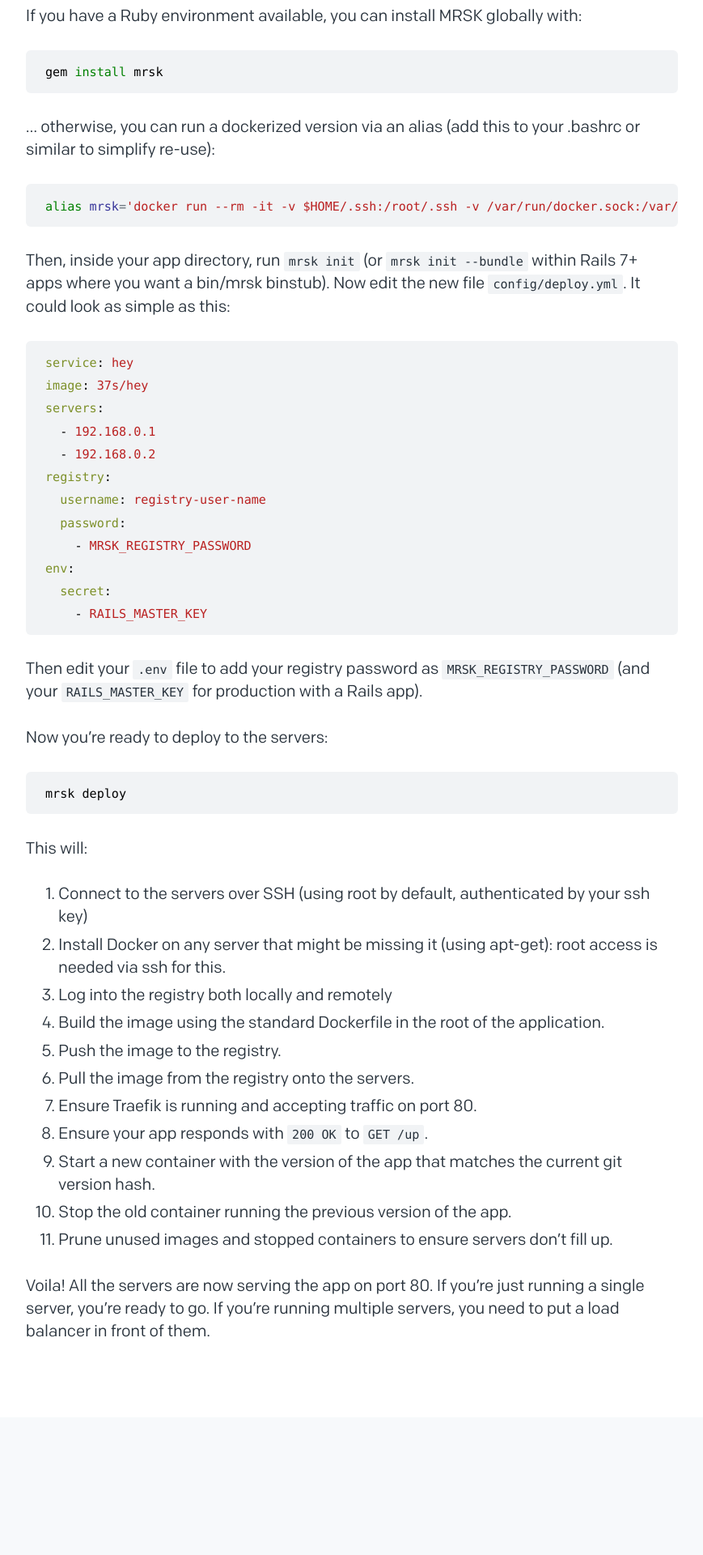
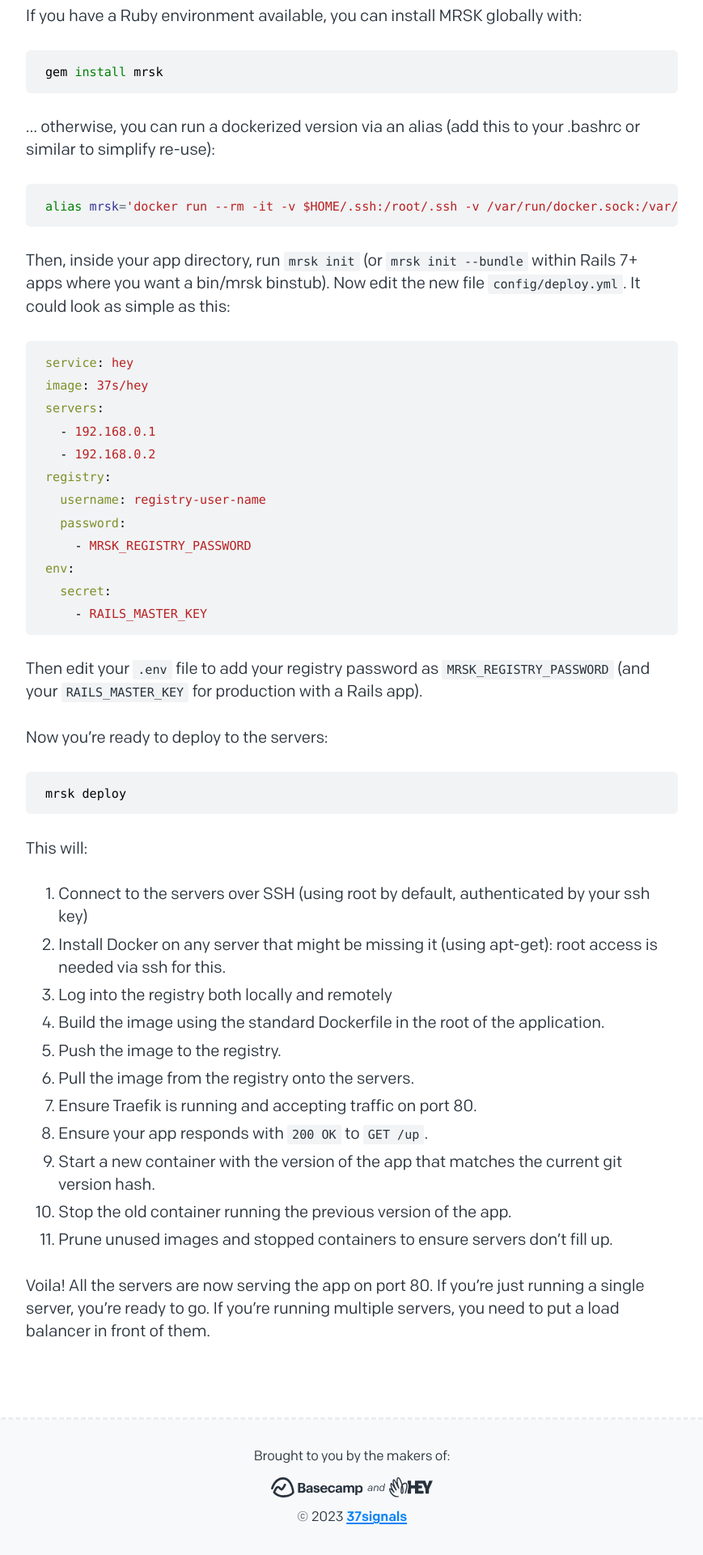
Before and after one commit to basecamp/kamal-site, a Jekyll site: the page built from index.html, in a window 1280 px wide. Shown: the part 3330-5250 px from the top of the page at 81% size, without its empty margins (205-1074 px from the left). Built offline with Jekyll 4.4.1, drawn with Linux system fonts in a browser that asks for light colours; before the commit the page ends 5080 px from its top, so only the background shows below that.

Commit message:
Add footer

```diff
--- /dev/null
+++ b/_includes/footer.html
@@ -0,0 +1,11 @@
+<footer class="footer">
+  <section>
+    <p>Brought to you by the makers of:</p>
+    <ul>
+      <li><a href="https://basecamp.com" target="_blank" rel="noopener"><img src="{{ '/assets/images/logo-basecamp.svg' }}" alt="Basecamp" /></a></li>
+      <li><span>and</span></li>
+      <li><a href="https://hey.com" target="_blank" rel="noopener"><img src="{{ '/assets/images/logo-hey.svg' }}" alt="HEY" /></a></li>
+    </ul>
+    <p>&copy; {{ 'now' | date: '%Y' }} <a href="https://37signals.com" target="_blank" rel="noopener">37signals</a></p>
+  </section>
+</footer>
--- a/_layouts/default.html
+++ b/_layouts/default.html
@@ -16,6 +16,8 @@
 
     </main>
 
+{% include footer.html %}
+
   </body>
 
 </html>
--- a/_layouts/docs.html
+++ b/_layouts/docs.html
@@ -86,6 +86,8 @@
 
     </main>
 
+{% include footer.html %}
+
   </body>
 
 </html>
--- /dev/null
+++ b/_sass/modules/_footer.scss
@@ -0,0 +1,51 @@
+.footer {
+
+  display: flex;
+  padding: var(--space-medium);
+
+  section {
+    align-items: center;
+    display: flex;
+    flex: 1;
+    flex-direction: column;
+    font-size: 50%;
+    gap: 0.8em;
+    letter-spacing: -0.01em;
+  }
+
+  ul {
+
+    align-items: center;
+    display: flex;
+    gap: 0.3em;
+    padding: 0;
+
+    li {
+
+      display: flex;
+      margin: 0;
+
+      a {
+
+        display: flex;
+
+        img {
+          height: 1.5em;
+          width: auto;
+        }
+
+      }
+
+      span {
+        display: flex;
+        font-size: 75%;
+        font-style: italic;
+        letter-spacing: -0.01em;
+        margin-top: 0.3em;
+      }
+
+    }
+
+  }
+
+}
--- a/_sass/modules/_page.scss
+++ b/_sass/modules/_page.scss
@@ -1,6 +1,7 @@
 .page {
 
   background: var(--color-white);
+  border-bottom: 3px dashed var(--color-base-darker);
   border-top: 3px dashed var(--color-base-darker);
   display: flex;
   flex: 1;
--- a/assets/css/style.scss
+++ b/assets/css/style.scss
@@ -10,6 +10,7 @@
 @import 'base/button';
 @import 'base/rouge';
 
+@import 'modules/footer';
 @import 'modules/header';
 @import 'modules/headline';
 @import 'modules/intro';
```
Also changed, not shown: assets/images/logo-basecamp.svg (added), assets/images/logo-hey.svg (added).
